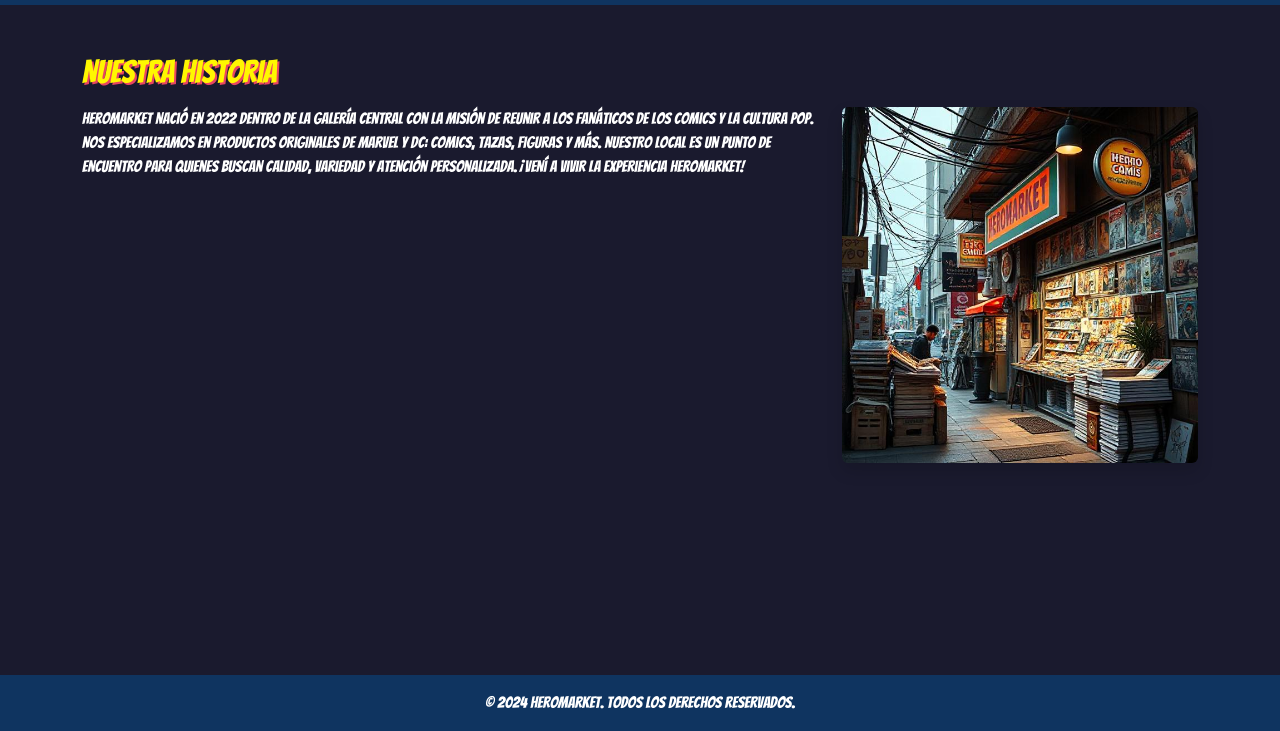
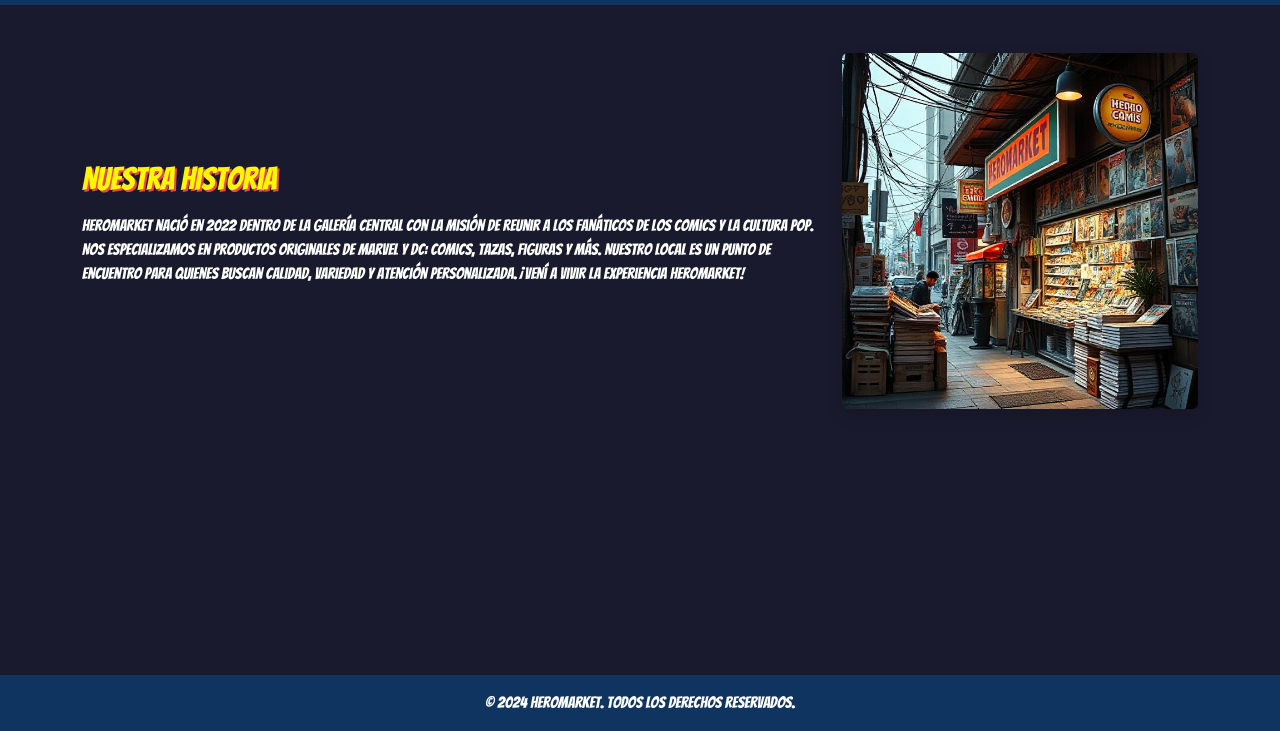
Before and after one commit to mcederr/heromarket, a plain HTML site: page about.html in a window 1280 px wide. Shown: the part 69-800 px from the top of the page. Drawn offline with nearby package versions, Linux system fonts and the light colour scheme.

Commit message:
Fix Content Position

```diff
--- a/about.html
+++ b/about.html
@@ -36,9 +36,9 @@
 	</header>
 	<main>
 		<section id="nosotros" class="container my-5">
-			<h2 class="section-title">Nuestra Historia</h2>
-			<div class="row">
-				<div class="col-md-8">
+			<div class="row align-items-center">
+				<div class="col-md-8 d-flex flex-column justify-content-center">
+					<h2 class="section-title">Nuestra Historia</h2>
 					<p>
 						HeroMarket nació en 2022 dentro de la Galería Central con la misión de reunir a los fanáticos de los comics y la cultura pop. Nos especializamos en productos originales de Marvel y DC: comics, tazas, figuras y más. Nuestro local es un punto de encuentro para quienes buscan calidad, variedad y atención personalizada. ¡Vení a vivir la experiencia HeroMarket!
 					</p>
```
